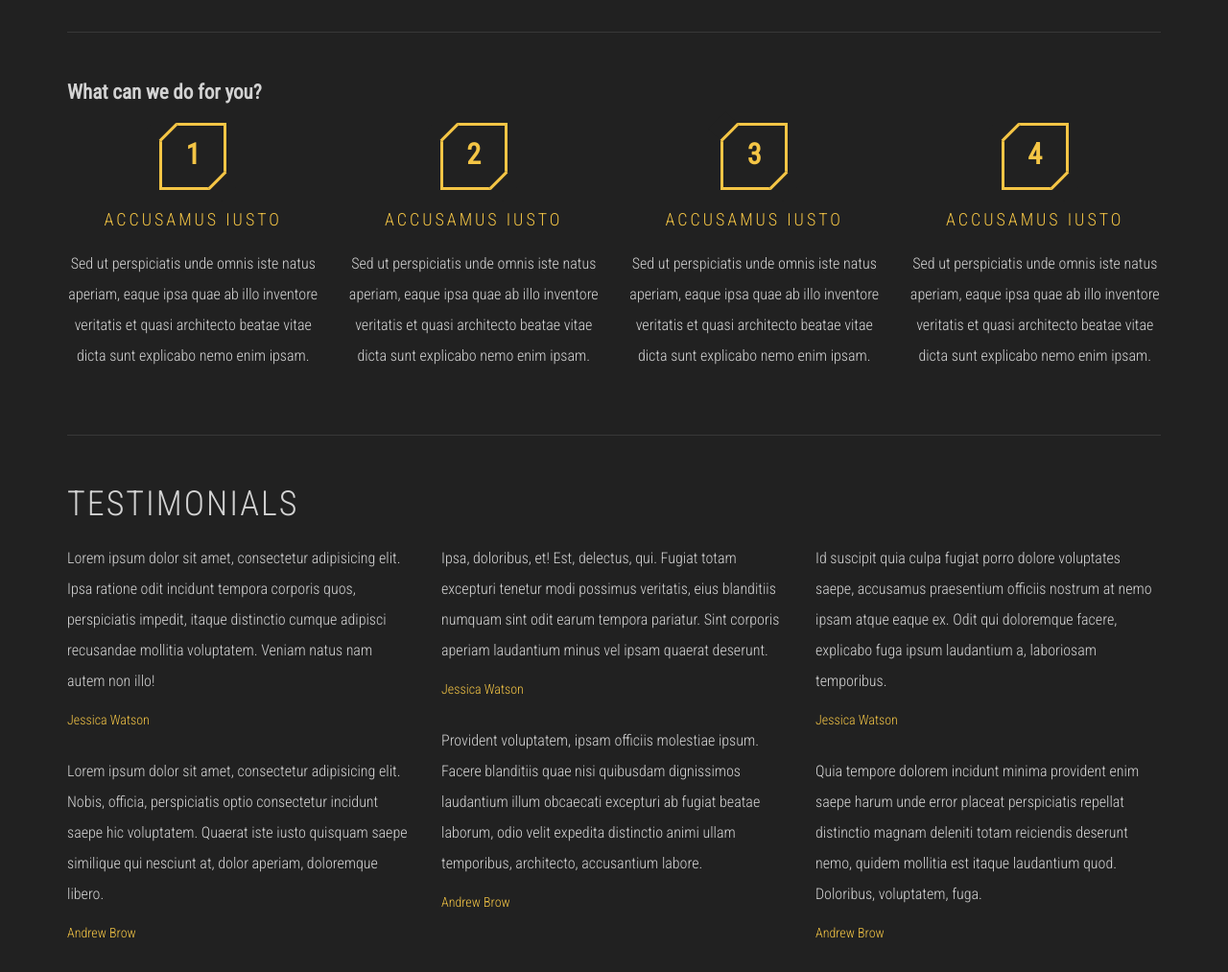
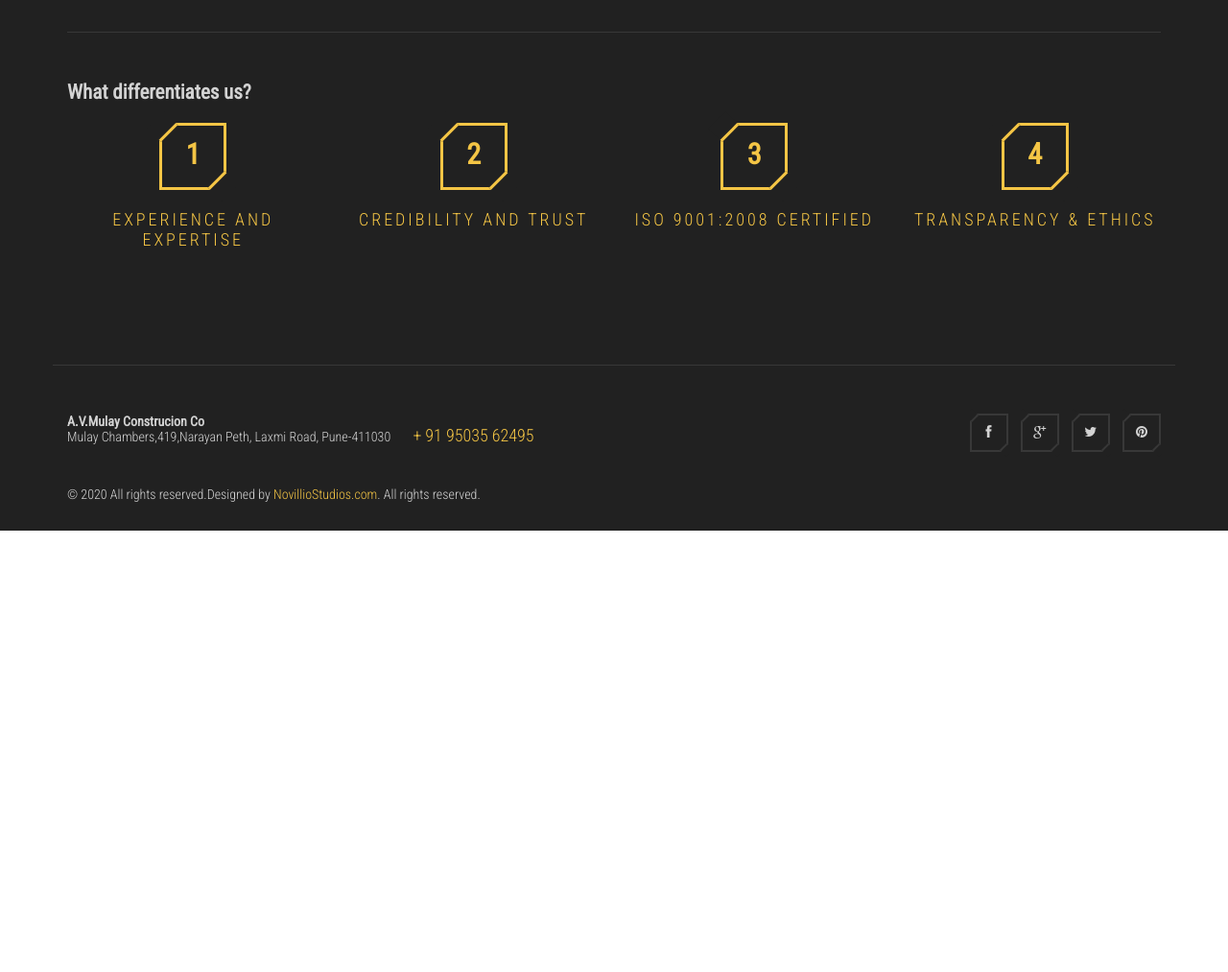
Before and after one commit to mulaypride/mulaypride.github.io, a plain HTML site: page about.html in a window 1280 px wide. Shown: the part 984-1997 px from the top of the page at 96% size. After the commit the page ends 1537 px from the top, so only its background shows below. Drawn offline with Linux system fonts and the light colour scheme.

Commit message:
modified:   about.html 	modified:   index.html 	deleted:    readme

```diff
--- a/about.html
+++ b/about.html
@@ -30,8 +30,8 @@
 					<a href="index.html" id="branding">
 						<img src="images/logo.png" alt="" class="logo">
 						<div class="logo-text">
-							<h1 class="site-title">Company Name</h1>
-							<small class="site-description">Tagline goes here</small>
+							<h1 class="site-title">Mulay Pride</h1>
+							<small class="site-description">Brand with Status</small>
 						</div>
 					</a> <!-- #branding -->
 
@@ -39,10 +39,10 @@
 					<div class="main-navigation">
 						<button type="button" class="menu-toggle"><i class="fa fa-bars"></i></button>
 						<ul class="menu">
-							<li class="menu-item"><a href="index.html">Home</a></li>
-							<li class="menu-item"><a href="news.html">News</a></li>
-							<li class="menu-item current-menu-item"><a href="about.html">About</a></li>
-							<li class="menu-item"><a href="project.html">our Projects</a></li>
+							<li class="menu-item current-menu-item"><a href="index.html">Home</a></li>
+							<!--	<li class="menu-item"><a href="news.html">News</a></li> -->
+							<li class="menu-item"><a href="about.html">About</a></li>
+							<li class="menu-item"><a href="project.html">Project Details</a></li>
 							<li class="menu-item"><a href="contact.html">Contact</a></li>
 						</ul> <!-- .menu -->
 					</div> <!-- .main-navigation -->
@@ -61,7 +61,7 @@
 						<p>With a commercial talent, spirit in heart and with deep sense of commitment to the society, Shri Anand Vitthal Mulay formed a company by name of A.V.Mulay Construction Company & A.V.Mulay & Company. Shri A.V.Mulay since then has competently commanded and guided the company with poise, precision and elan...</p>
 						<figure class="align-left"><img src="dummy/single-image.jpg" alt="Single image"></figure>
 						<br></br>
-						<p>Both A.V.Mulay Construction Company and A.V.Mualy & Company are premeier builders of distinctive homes and commercial projects in some of the finest location in and around Pune and have completed more than 38 projects since 1978, many more on the way...</p>
+						<p>Both A.V.Mulay Construction Company and A.V.Mulay & Company are premeier builders of distinctive homes and commercial projects in some of the finest location in and around Pune and have completed more than 38 projects since 1978, many more on the way...</p>
 
 						<p>We built our reputation by providing our customers with quality craftsmanship and pioneering in designing. Our status is built brick by brick...</p>
 						<p>Such is the name, reputation and goodwill of both our companies that all our projects excel only on announcement of the schemes</p>
@@ -69,41 +69,41 @@
 						<p>We are also now proud to have been successfully  etablish the Integrated Management System as per ISO 9001:2008. </p>
 						<hr class="separator">
 
-						<h2 class="sectiont-title">What can we do for you?</h2>
+						<h2 class="sectiont-title">What differentiates us?</h2>
 						<div class="row">
 							<div class="col-md-3">
 								<div class="feature-numbered">
 									<div class="num">1</div>
-									<h2 class="feature-title">accusamus iusto</h2>
-									<p>Sed ut perspiciatis unde omnis iste natus aperiam, eaque ipsa quae ab illo inventore veritatis et quasi architecto beatae vitae dicta sunt explicabo nemo enim ipsam.</p>
+									<h2 class="feature-title">Experience and Expertise</h2>
+									<!--<p>Sed ut perspiciatis unde omnis iste natus aperiam, eaque ipsa quae ab illo inventore veritatis et quasi architecto beatae vitae dicta sunt explicabo nemo enim ipsam.</p> -->
 								</div>
 							</div>
 							<div class="col-md-3">
 								<div class="feature-numbered">
 									<div class="num">2</div>
-									<h2 class="feature-title">accusamus iusto</h2>
-									<p>Sed ut perspiciatis unde omnis iste natus aperiam, eaque ipsa quae ab illo inventore veritatis et quasi architecto beatae vitae dicta sunt explicabo nemo enim ipsam.</p>
+									<h2 class="feature-title">Credibility and Trust</h2>
+									<!--<p>Sed ut perspiciatis unde omnis iste natus aperiam, eaque ipsa quae ab illo inventore veritatis et quasi architecto beatae vitae dicta sunt explicabo nemo enim ipsam.</p>-->
 								</div>
 							</div>
 							<div class="col-md-3">
 								<div class="feature-numbered">
 									<div class="num">3</div>
-									<h2 class="feature-title">accusamus iusto</h2>
-									<p>Sed ut perspiciatis unde omnis iste natus aperiam, eaque ipsa quae ab illo inventore veritatis et quasi architecto beatae vitae dicta sunt explicabo nemo enim ipsam.</p>
+									<h2 class="feature-title">ISO 9001:2008 Certified</h2>
+									<!-- <p>Sed ut perspiciatis unde omnis iste natus aperiam, eaque ipsa quae ab illo inventore veritatis et quasi architecto beatae vitae dicta sunt explicabo nemo enim ipsam.</p> -->
 								</div>
 							</div>
 							<div class="col-md-3">
 								<div class="feature-numbered">
 									<div class="num">4</div>
-									<h2 class="feature-title">accusamus iusto</h2>
-									<p>Sed ut perspiciatis unde omnis iste natus aperiam, eaque ipsa quae ab illo inventore veritatis et quasi architecto beatae vitae dicta sunt explicabo nemo enim ipsam.</p>
+									<h2 class="feature-title">Transparency & Ethics</h2>
+								<!--	<p>Sed ut perspiciatis unde omnis iste natus aperiam, eaque ipsa quae ab illo inventore veritatis et quasi architecto beatae vitae dicta sunt explicabo nemo enim ipsam.</p> -->
 								</div>
 							</div>
 						</div>
 
-						<hr class="separator">
+					<!--	<hr class="separator"> -->
 
-						<h2 class="section-title">testimonials</h2>
+					<!--	<h2 class="section-title">testimonials</h2>
 						<div class="row">
 							<div class="col-md-4">
 								<blockquote class="testimonial">
@@ -146,11 +146,11 @@
 					<div class="pull-left">
 
 						<address>
-							<strong>Company Name</strong>
-							<p>532 Avenue Street, Omaha</p>
+							<strong>A.V.Mulay Construcion Co</strong>
+							<p>Mulay Chambers,419,Narayan Peth, Laxmi Road, Pune-411030</p>
 						</address>
 
-						<a href="#" class="phone">+ 1 800 931 033</a>
+						<a href="#" class="phone">+ 91 95035 62495</a>
 					</div> <!-- .pull-left -->
 					<div class="pull-right">
 
@@ -165,8 +165,7 @@
 
 					</div> <!-- .pull-right -->
 
-					<div class="colophon">Copyright 2014 Company name. Designed by <a href="http://www.vandelaydesign.com/" title="Designed by VandelayDesign.com" target="_blank">VandelayDesign.com</a>. All rights reserved.</div>
-
+					<div class="colophon">© 2020 All rights reserved.Designed by <a href="https://www.novilliostudios.com/" title="Designed by NovillioStudios.com" target="_blank">NovillioStudios.com</a>. All rights reserved.</div>
 				</div> <!-- .container -->
 			</footer> <!-- .site-footer -->
 		</div>
```
Also changed, not shown: index.html (+5 -5 lines), 1 other file.
